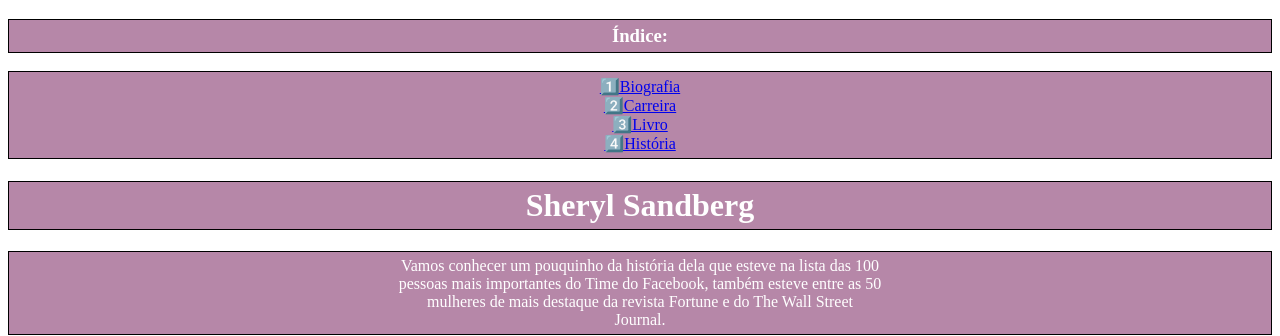
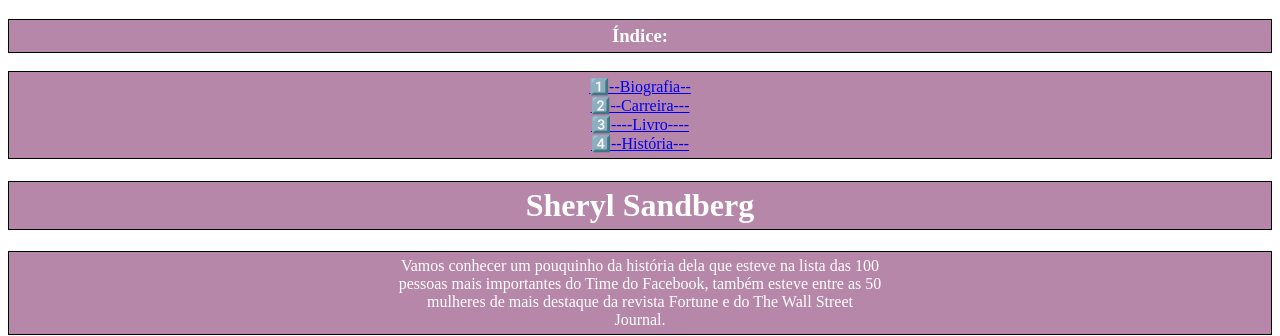
Before and after one commit to arianefrancaqa/Aula06Revis-o-e-pr-tica-II-Mesa-de-Trabalho-, a plain HTML site: page index.html in a window 1280 px wide. Shown: the top 336 px of the page. Drawn offline with Linux system fonts and the light colour scheme.

Commit message:
Ajustando indice

```diff
--- a/index.html
+++ b/index.html
@@ -66,10 +66,10 @@
       <h3>Índice:</h3>
       <nav>
         <ul>
-          <li><a href="#biografia">1️⃣Biografia</a></li>
-          <li><a href="#carreira">2️⃣Carreira</a></li>
-          <li><a href="#livro">3️⃣Livro</a></li>
-          <li><a href="#historia">4️⃣História</a></li>
+          <li><a href="#biografia">1️⃣--Biografia--</a></li>
+          <li><a href="#carreira">2️⃣--Carreira---</a></li>
+          <li><a href="#livro">3️⃣----Livro----</a></li>
+          <li><a href="#historia">4️⃣--História---</a></li>
         </ul>
       </nav>
       <h1>Sheryl Sandberg</h1>
@@ -83,7 +83,7 @@
       </p>
       <a href="https://pt.wikipedia.org/wiki/Sheryl_Sandberg"
         ><img cellpadding="0" cellspacing="0" border="0" width="100%
-        style="display: block" src="img/sheryl.jpg" alt="Foto da Sheryl
+        style="display: block" src="img/sheryl.png" alt="Foto da Sheryl
         Sandberg" /></a
       >
     </header>
```
Also changed, not shown: img/sheryl.jpg (deleted), 1 other file.
